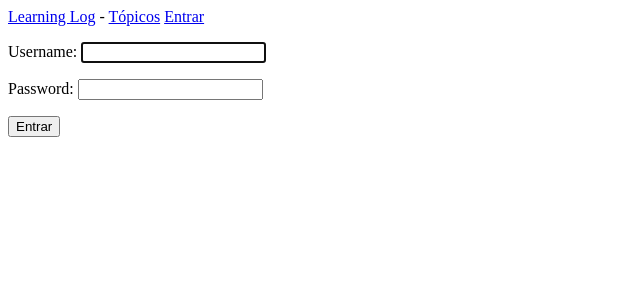
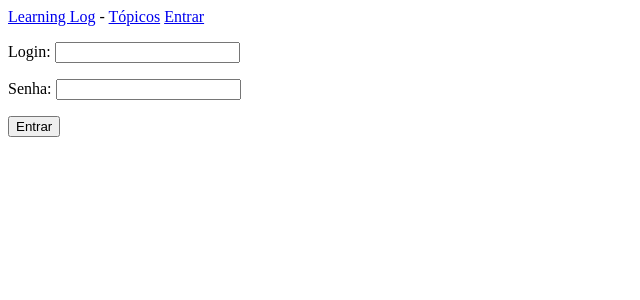
Before and after one commit to GuilhermeGuimaraesS/curso-de-django, a Django app: page /users/login in a window 1280 px wide. Shown: the top 300 px of the page, without its empty margins (0-640 px from the left). Run offline with Django 5.2, Linux system fonts and the light colour scheme.

Commit message:
Outra maneira de validação de login

```diff
--- a/Aula 1-4/learning_log/learning_logs/templates/learning_logs/base.html
+++ b/Aula 1-4/learning_log/learning_logs/templates/learning_logs/base.html
@@ -1,7 +1,7 @@
 <p>
     <a href="{% url 'index' %}">Learning Log</a> -
     <a href="{% url 'topics' %}">Tópicos</a>
-    {% if user.is_autenticated %}
+    {% if user.is_authenticated %}
         Olá, {{ user.username }}
     {% else %}
         <a href="{% url 'login' %}">Entrar</a>
--- /dev/null
+++ b/Aula 1-4/learning_log/users/forms.py
@@ -0,0 +1,27 @@
+# from django.contrib.auth.models import User
+from django import forms
+from django.core.exceptions import ValidationError
+
+# class LoginForm(forms.ModelForm):
+#     class Meta:
+#         model = User
+#         fields = ['username', 'password']
+#         labels = {'username': 'Login', 'password': 'Senha'}
+
+class LoginForm(forms.Form):
+    login = forms.CharField(max_length=30)
+    senha = forms.CharField(max_length=30, widget=forms.PasswordInput())
+
+    # Se fornecessário pegar dois campos ao mesmo tempo utilizamos a função clean.
+    # def clean(self):
+    #     cleaned_data = super().clear()
+    #     name = cleaned_data.get('login')
+    #     password =cleaned_data.get('password')
+
+
+    def clean_login(self):
+
+        nome = self.cleaned_data['login']
+        if not(nome.isalnum()):
+            raise ValidationError('O nome de usuário não pode ter caractere especial')
+        return nome
--- a/Aula 1-4/learning_log/users/templates/users/login.html
+++ b/Aula 1-4/learning_log/users/templates/users/login.html
@@ -2,7 +2,7 @@
 
 {% block content %}
 
-    {% if form.errors %}
+    {% if error %}
         <p>Seu login e senha estão incorretos. Por favor, tente novamente!</p>
     {% endif %}
 
@@ -11,7 +11,7 @@
         {{ form.as_p }}
 
         <button name="submit">Entrar</button>
-        <input type="hidden" name="next" value="{% url 'index' %}">
+        <!-- <input type="hidden" name="next" value="{% url 'index' %}"> -->
 
     </form>
 
--- a/Aula 1-4/learning_log/users/urls.py
+++ b/Aula 1-4/learning_log/users/urls.py
@@ -1,6 +1,8 @@
 from django.urls import path
-from django.contrib.auth import views as auth_views
+# from django.contrib.auth import views as auth_views
+from . import views
 
 urlpatterns = [
-    path('login', auth_views.LoginView.as_view(template_name='users/login.html'), name='login')
+    # path('login', auth_views.LoginView.as_view(template_name='users/login.html'), name='login')
+    path('login', views.login, name='login')
 ]
--- a/Aula 1-4/learning_log/users/views.py
+++ b/Aula 1-4/learning_log/users/views.py
@@ -1,3 +1,30 @@
 from django.shortcuts import render
+from django.http import HttpResponseRedirect
+from django.urls import reverse
+from .forms import LoginForm
+from django.contrib.auth import authenticate
+from django.contrib.auth import login as authLogin
 
-# Create your views here.
+def login(request):
+
+    error = False
+
+    if request.method != 'POST':
+        form = LoginForm()
+    else:
+        form = LoginForm(data=request.POST)
+        if form.is_valid():
+            # username = request.POST.get('username')
+            # password = request.POST.get('password')
+            username = request.POST.get('login')
+            password = request.POST.get('senha')
+            user = authenticate(username=username, password=password)
+
+            if user:
+                authLogin(request, user)
+                return HttpResponseRedirect(reverse('index'))
+            else:
+                error = True
+
+    context = {'form': form, 'error': error}
+    return render(request, 'users/login.html', context)
```
